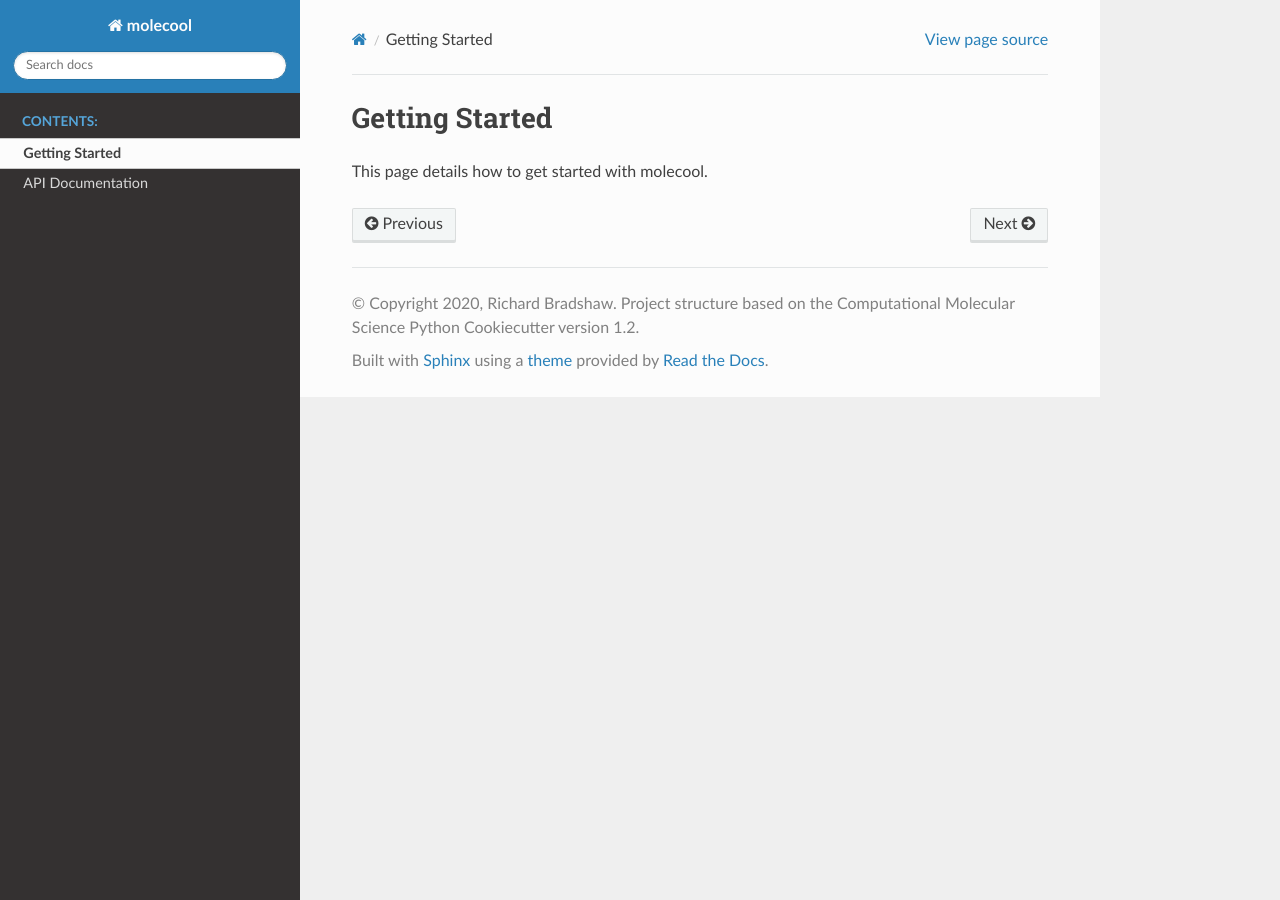
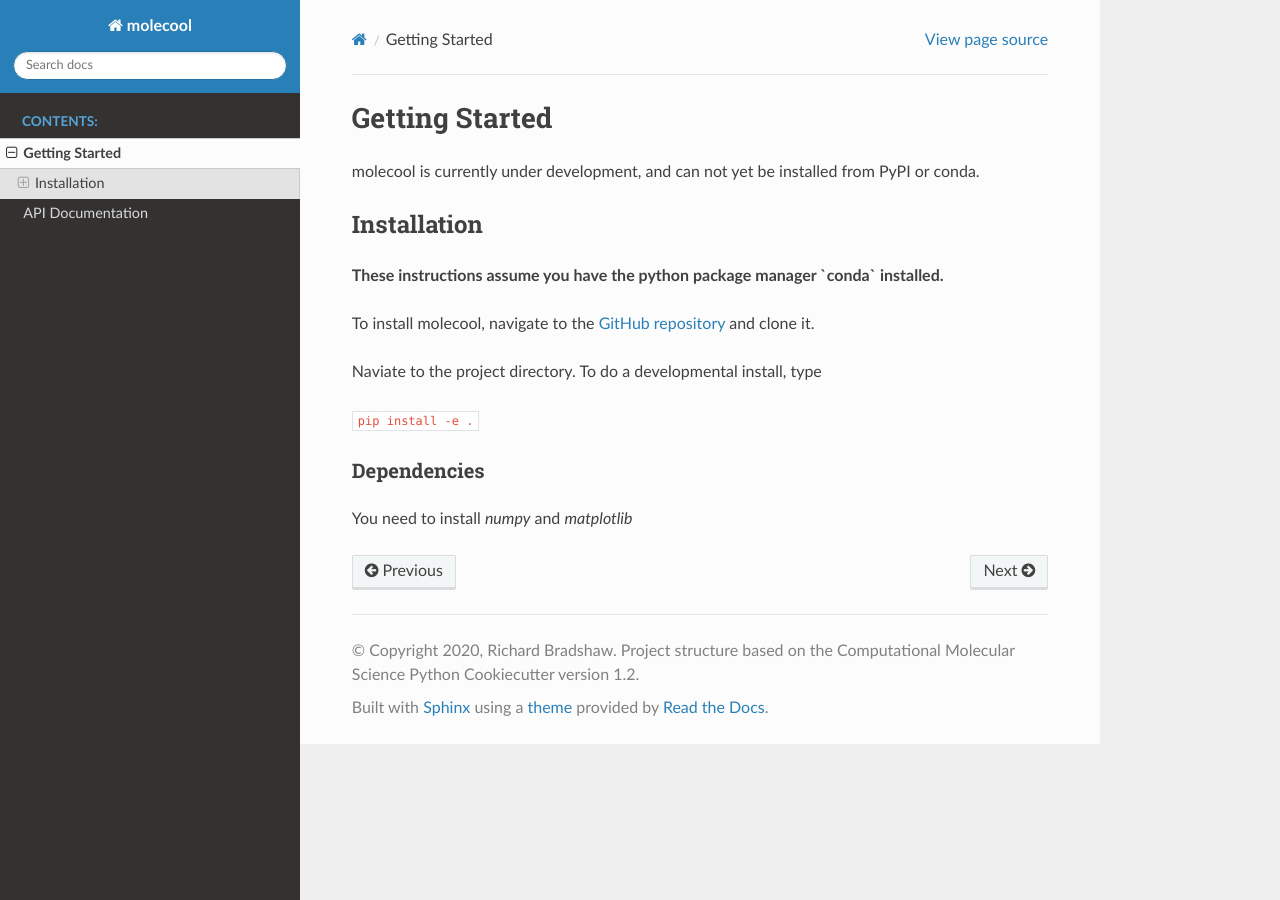
Before and after one commit to rtb1c13/molecool, a Sphinx documentation site: the page built from docs/getting_started.rst, in a window 1280 px wide. Built offline with Sphinx 7.4.7 and the Read the Docs theme 2.0.0, drawn with Linux system fonts in a browser that asks for light colours; the version number could not be read and is left out.

Commit message:
Bits and bobs for sphinx documentation

```diff
--- a/docs/getting_started.rst
+++ b/docs/getting_started.rst
@@ -1,4 +1,19 @@
 Getting Started
-===============
+=============================
 
-This page details how to get started with molecool.
+molecool is currently under development, and can not yet be installed from PyPI
+or conda.
+
+Installation
+------------
+**These instructions assume you have the python package manager `conda` installed.**
+
+To install molecool, navigate to the `GitHub repository <https://www.github.com/rtb1c13/molecool>`_ and clone it.
+
+Naviate to the project directory. To do a developmental install, type
+
+``pip install -e .``
+
+Dependencies
+^^^^^^^^^^^^^^^
+You need to install `numpy` and `matplotlib`
```
